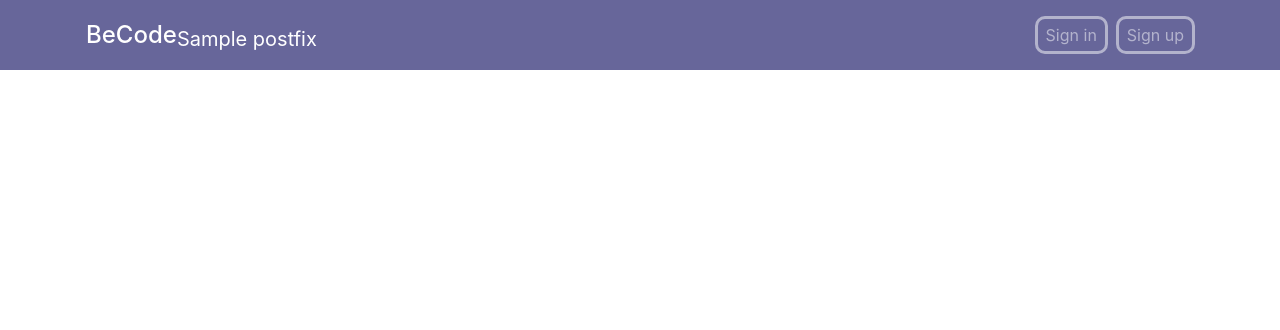
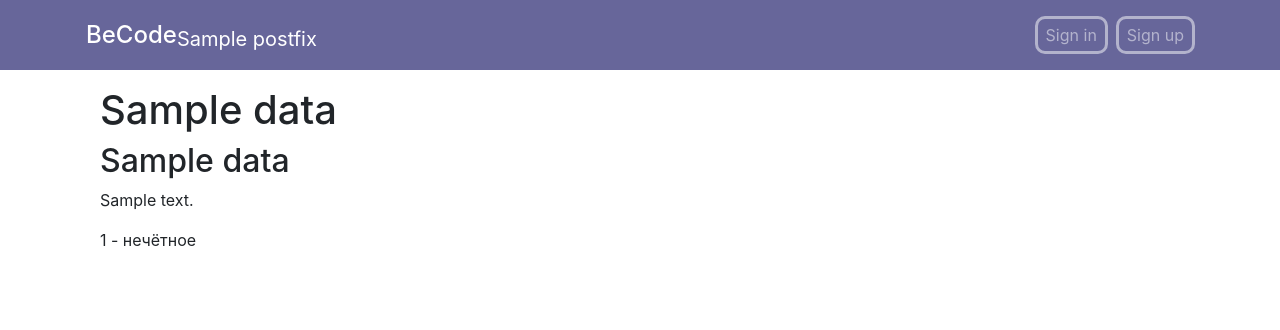
Before and after one commit to azya0/BeCode, a Flask app: template templates/course_page.html in a window 1280 px wide. Shown: the top 330 px of the page. Run offline with Flask 2, Linux system fonts and the light colour scheme; the template is opened without the code that fills it: most values are stand-ins (such as "Sample title", 1, 10 or a date in 2020); parts of the project's set-up code (start-up, migrations or seed data) failed here and were passed over; some libraries are stand-ins or nearby versions.

Commit message:
under_working

```diff
--- a/classes/courses.py
+++ b/classes/courses.py
@@ -17,3 +17,7 @@ class Courses:
             'name': name_of_course.capitalize(),
             'lessons': self.len_of_course(name_of_course)
         }
+
+    @staticmethod
+    def get_list_of_courses(name_of_course):
+        return list(os.walk(f"courses/{name_of_course}"))[0][1]
--- a/templates/course_page.html
+++ b/templates/course_page.html
@@ -1,5 +1,16 @@
 {% extends "header.html" %}
 
 {% block content %}
-
+    <div class="mt-3 container">
+        <h1>{{ data['topic_name'] }}</h1>
+        <h2>{{ data['name'] }}</h2>
+        <div>
+            <p>{{ data['context'] }}</p>
+        </div>
+        {% if data['type'] == 'question' %}
+            <div>{{ number }} - чётное</div>
+         {% else %}
+            <div>{{ number }} - нечётное</div>
+         {% endif %}
+    </div>
 {% endblock %}
--- a/templates/main_course_page.html
+++ b/templates/main_course_page.html
@@ -4,7 +4,7 @@
     <div class="container mt-5">
         {% for lesson in topic.get() %}
                 <div class="col-sm-12">
-                    <a href="/courses/{{ postfix.lower() }}/{{ lesson.lower() }}" class="becode-a">
+                    <a href="/courses/{{ postfix.lower() }}/{{ lesson.lower().split('.')[0] }}" class="becode-a">
                         <div class="row becode-list my-3">
                             <div class="col-sm-11 text-left">{{ lesson }}</div>
                             <div class="col-sm-1 becode-shadow pt-1">{{ topic.len(lesson) }}</div>
```
Also changed, not shown: pages/main_page.py (+11 -1 lines), test.py (+11 -1 lines), courses/python/1. Welcome to Python/task.json (renamed from courses/python/1. Welcome to Python/1.json), courses/python/1.txt (deleted).
